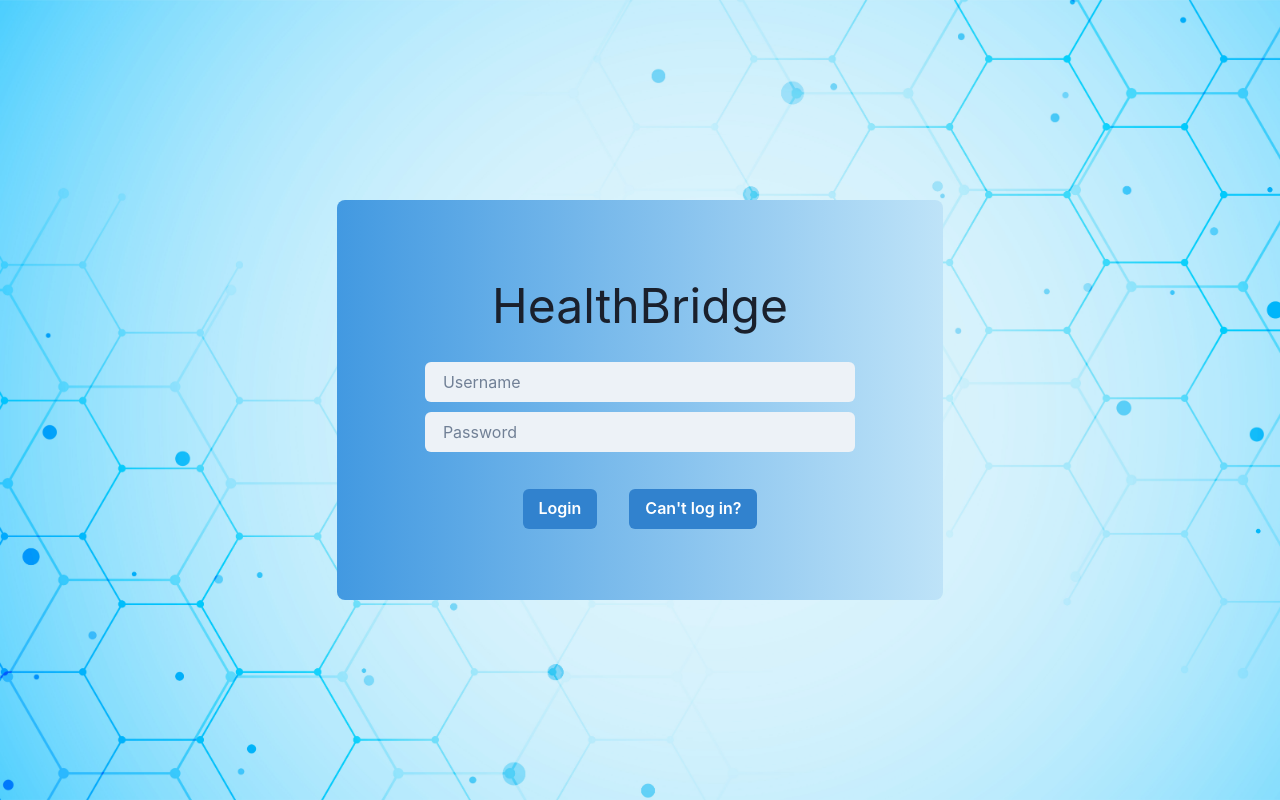
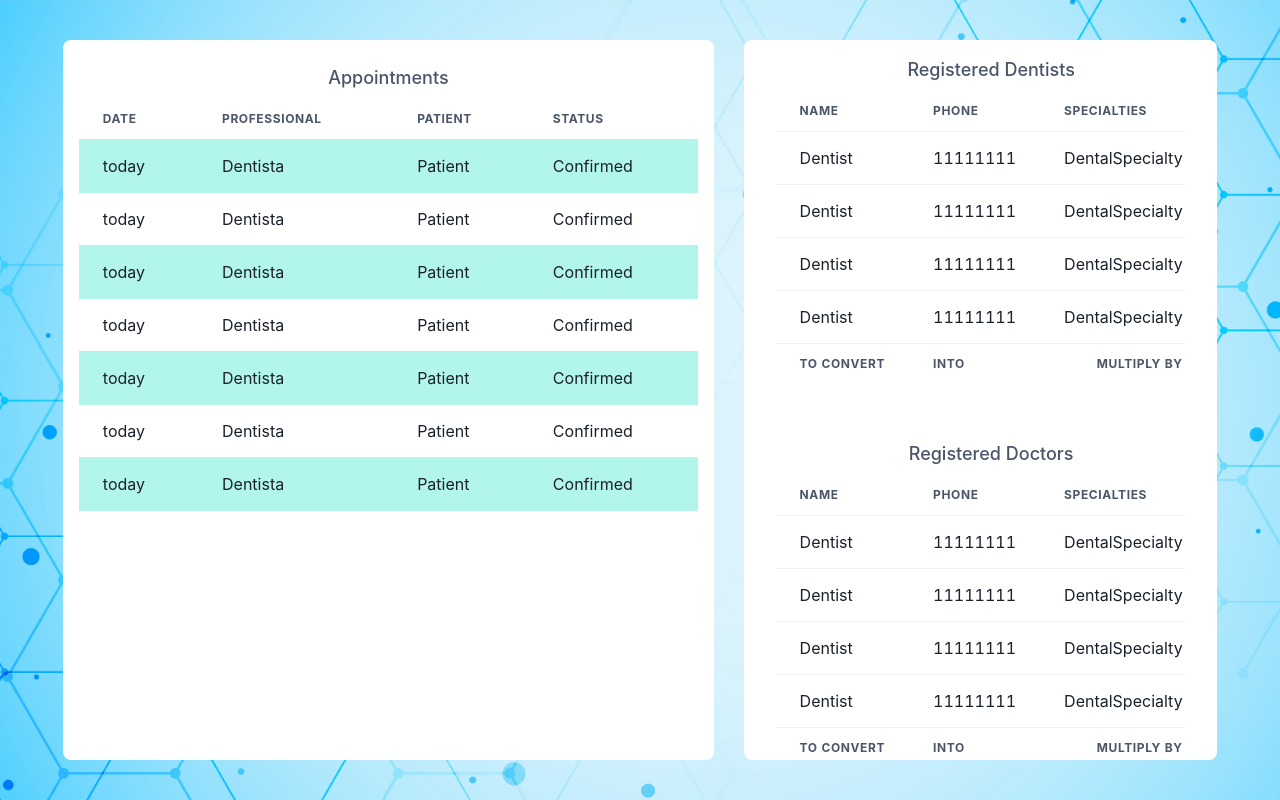
Before and after one commit to Rutiquewiski/HealthBridge, a React (Vite) app: page / in a window 1280 px wide. Built offline with nearby package versions, Linux system fonts and the light colour scheme.

Commit message:
Home page creation and token in local storage set

```diff
--- /dev/null
+++ b/public/database-mock/database-appointments.json
@@ -0,0 +1,9 @@
+[
+    {"id" : 1, "dentist" : "Dentista", "patient" : "Patient", "date" : "today", "status": "Confirmed"},
+    {"id" : 2, "dentist" : "Dentista", "patient" : "Patient", "date" : "today", "status": "Confirmed"},
+    {"id" : 3, "dentist" : "Dentista", "patient" : "Patient", "date" : "today", "status": "Confirmed"},
+    {"id" : 4, "dentist" : "Dentista", "patient" : "Patient", "date" : "today", "status": "Confirmed"},
+    {"id" : 5, "dentist" : "Dentista", "patient" : "Patient", "date" : "today", "status": "Confirmed"},
+    {"id" : 6, "dentist" : "Dentista", "patient" : "Patient", "date" : "today", "status": "Confirmed"},
+    {"id" : 7, "dentist" : "Dentista", "patient" : "Patient", "date" : "today", "status": "Confirmed"}
+]
--- /dev/null
+++ b/public/database-mock/database-dentists.json
@@ -0,0 +1,6 @@
+[
+    {"id" : 1, "name" : "Dentist", "email" : "dco@email.com", "phone" : "11111111", "document": "1111111", "specialties": "DentalSpecialty"},
+    {"id" : 1, "name" : "Dentist", "email" : "dco@email.com", "phone" : "11111111", "document": "1111111", "specialties": "DentalSpecialty"},
+    {"id" : 1, "name" : "Dentist", "email" : "dco@email.com", "phone" : "11111111", "document": "1111111", "specialties": "DentalSpecialty"},
+    {"id" : 1, "name" : "Dentist", "email" : "dco@email.com", "phone" : "11111111", "document": "1111111", "specialties": "DentalSpecialty"}
+]
--- /dev/null
+++ b/public/database-mock/database-doctors.json
@@ -0,0 +1,5 @@
+[
+    {"id" : 1, "name" : "Doctor", "email" : "dco@email.com", "phone" : "11111111", "document": "1111111", "specialties": "Cardiology"},
+    {"id" : 1, "name" : "Doctor", "email" : "dco@email.com", "phone" : "11111111", "document": "1111111", "specialties": "Cardiology"},
+    {"id" : 1, "name" : "Doctor", "email" : "dco@email.com", "phone" : "11111111", "document": "1111111", "specialties": "Cardiology"}
+]
--- a/src/App.css
+++ b/src/App.css
@@ -1,3 +1,10 @@
 #root {
   margin: 0 auto;
+  background-image: url('../../../public/images/background.jpg');
+  background-size: cover;
+  width: 100vw;
+  height: 100vh;
+  display: flex;
+  justify-content: center;
+  align-items: center;
 }
--- a/src/App.tsx
+++ b/src/App.tsx
@@ -1,10 +1,11 @@
 import "./App.css";
+import Home from "./pages/home/Home";
 import LoginPage from "./pages/login/LoginPage";
 
 function App() {
   return (
     <>
-      <LoginPage></LoginPage>
+      <Home></Home>
     </>
   );
 }
--- /dev/null
+++ b/src/pages/home/Home.tsx
@@ -0,0 +1,145 @@
+import {
+  Container,
+  Table,
+  Thead,
+  Tbody,
+  Tr,
+  Th,
+  Td,
+  TableCaption,
+  TableContainer,
+  Tfoot,
+} from "@chakra-ui/react";
+import data_appt from "../../../public/database-mock/database-appointments.json";
+import data_dent from "../../../public/database-mock/database-dentists.json";
+import data_doc from "../../../public/database-mock/database-doctors.json";
+
+function Home() {
+  return (
+    <>
+      <Container
+        display="flex"
+        flexDirection="row"
+        justifyContent="center"
+        alignItems="center"
+        maxW="100vw"
+        w="95vw"
+        h="90vh"
+      >
+        <Container
+          maxW="100% "
+          w="55%"
+          h="100%"
+          bg="white"
+          borderStyle="solid"
+          borderRadius="8px"
+        >
+          <TableContainer>
+            <Table variant="striped" colorScheme="teal" overflowX="hidden">
+              <TableCaption fontSize="large" placement="top">
+                Appointments
+              </TableCaption>
+              <Thead>
+                <Tr>
+                  <Th>Date</Th>
+                  <Th>Professional</Th>
+                  <Th>Patient</Th>
+                  <Th>Status</Th>
+                </Tr>
+              </Thead>
+              <Tbody>
+                {data_appt.map((appointment: any) => (
+                  <Tr>
+                    <Td>{appointment.date}</Td>
+                    <Td>{appointment.dentist}</Td>
+                    <Td>{appointment.patient}</Td>
+                    <Td>{appointment.status}</Td>
+                  </Tr>
+                ))}
+              </Tbody>
+            </Table>
+          </TableContainer>
+        </Container>
+        <Container
+          display="flex"
+          flexDirection="column"
+          justifyContent="center"
+          alignItems="center"
+          maxW="100%"
+          w="40%"
+          h="100%"
+          bg="white"
+          borderStyle="solid"
+          borderRadius="8px"
+        >
+          <Container maxW="100%" h="100%" m="1rem">
+            <TableContainer>
+              <Table variant="simple">
+                <TableCaption fontSize="large" placement="top">
+                  Registered Dentists
+                </TableCaption>
+                <Thead>
+                  <Tr>
+                    <Th>Name</Th>
+                    <Th>Phone</Th>
+                    <Th>Specialties</Th>
+                  </Tr>
+                </Thead>
+                <Tbody>
+                  {data_dent.map((dentist: any) => (
+                    <Tr>
+                      <Td>{dentist.name}</Td>
+                      <Td>{dentist.phone}</Td>
+                      <Td>{dentist.specialties}</Td>
+                    </Tr>
+                  ))}
+                </Tbody>
+                <Tfoot>
+                  <Tr>
+                    <Th>To convert</Th>
+                    <Th>into</Th>
+                    <Th isNumeric>multiply by</Th>
+                  </Tr>
+                </Tfoot>
+              </Table>
+            </TableContainer>
+          </Container>
+          <Container maxW="100%" h="100%" m="1rem">
+            <TableContainer>
+              <Table variant="simple">
+                <TableCaption fontSize="large" placement="top">
+                  Registered Doctors
+                </TableCaption>
+                <Thead>
+                  <Tr>
+                    <Th>Name</Th>
+                    <Th>Phone</Th>
+                    <Th>Specialties</Th>
+                  </Tr>
+                </Thead>
+                <Tbody>
+                  {data_dent.map((doc: any) => (
+                    <Tr>
+                      <Td>{doc.name}</Td>
+                      <Td>{doc.phone}</Td>
+                      <Td>{doc.specialties}</Td>
+                    </Tr>
+                  ))}
+                </Tbody>
+                <Tfoot>
+                  <Tr>
+                    <Th>To convert</Th>
+                    <Th>into</Th>
+                    <Th isNumeric>multiply by</Th>
+                  </Tr>
+                </Tfoot>
+              </Table>
+            </TableContainer>
+          </Container>
+        </Container>
+      </Container>
+    </>
+  );
+}
+
+export default Home;
--- a/src/pages/login/LoginPage.css
+++ b/src/pages/login/LoginPage.css
@@ -1,13 +1,3 @@
-.screen {
-    background-image: url('../../../public/images/background.jpg');
-    background-size: cover;
-    width: 100vw;
-    height: 100vh;
-    display: flex;
-    justify-content: center;
-    align-items: center;
-}
-
 .buttons-div{
     display: flex;
     justify-content: center;
--- a/src/pages/login/LoginPage.tsx
+++ b/src/pages/login/LoginPage.tsx
@@ -18,7 +18,6 @@ function LoginPage() {
 
   return (
     <>
-      <div className="screen">
       <Container
         w="80%"
         h="50%"
@@ -56,7 +55,6 @@ function LoginPage() {
           </Button>
         </div>
       </Container>
-      </div>
     </>
   );
 }
--- /dev/null
+++ b/src/services/HTTP.tsx
@@ -0,0 +1,7 @@
+import axios from "axios";
+
+const HTTP = axios.create({
+  baseURL: "http://localhost:8080",
+});
+
+export default HTTP;
--- a/src/services/LoginService.tsx
+++ b/src/services/LoginService.tsx
@@ -1,5 +1,5 @@
 import UserLoginData from "../interfaces/UserLoginData";
-import axios from "axios";
+import HTTP from "./HTTP";
 
 export function requestLogin(userData: UserLoginData) {
   const headers = {
@@ -7,9 +7,9 @@ export function requestLogin(userData: UserLoginData) {
     "Content-Type": "application/json",
   };
 
-  axios
-    .post("http://localhost:8080/api/key/login", userData, { headers: headers })
-    .then((response) => {
-      console.log(response);
-    });
+  HTTP.post("/api/key/login", userData, { headers: headers }).then(
+    (response) => {
+      localStorage.setItem("token", response.data.token);
+    }
+  );
 }
```
Lines whose indentation alone changed are shown as unchanged.
